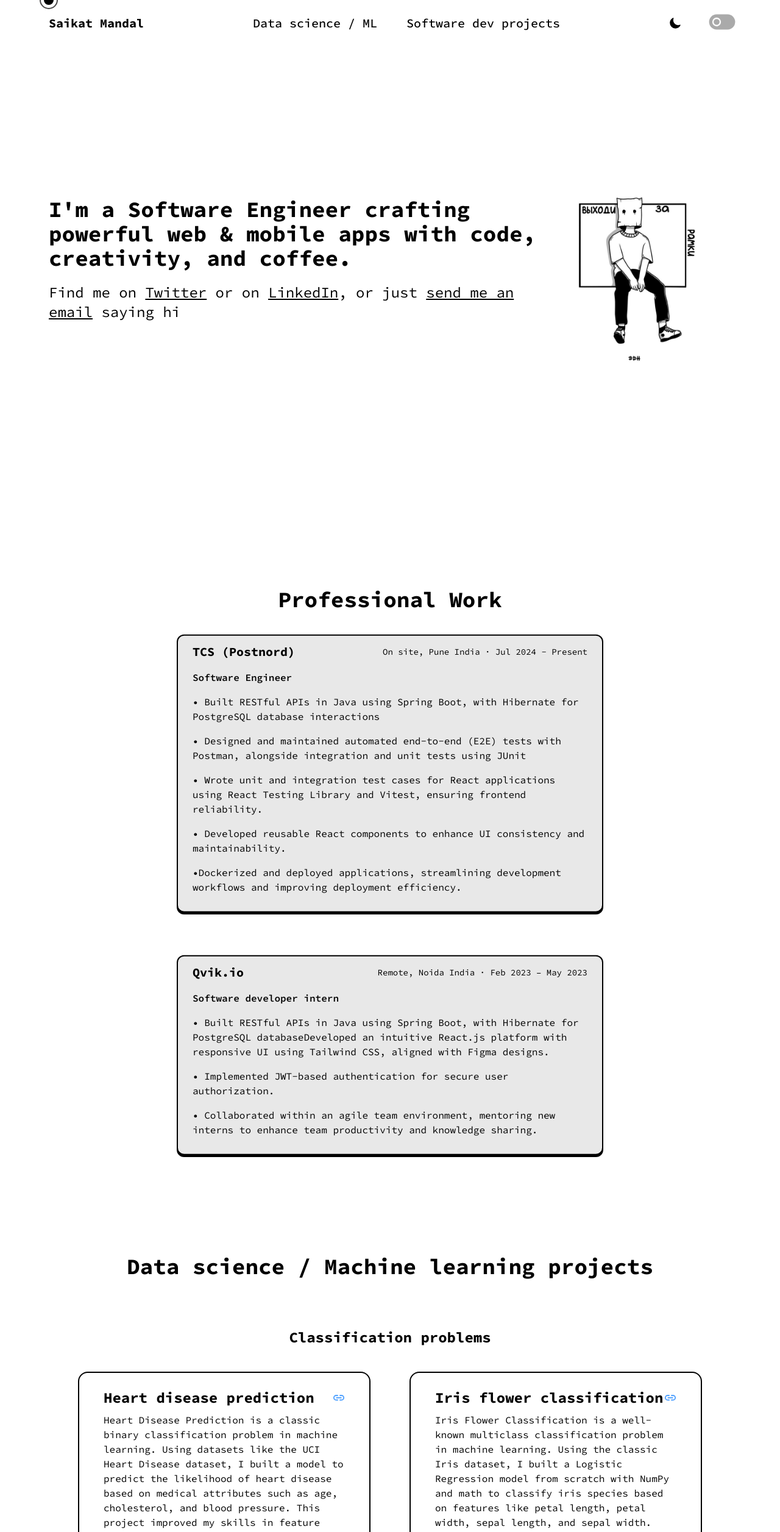
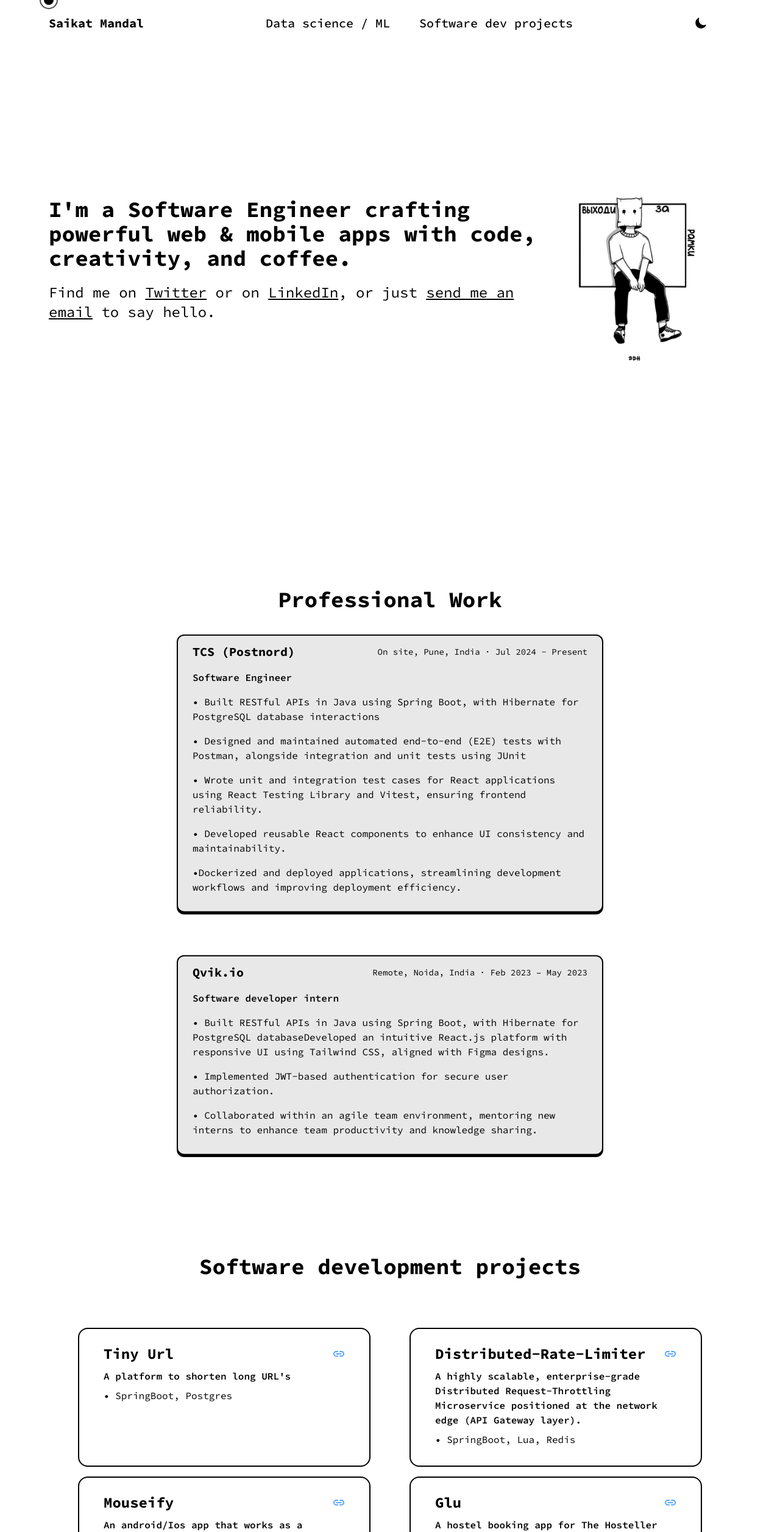
Before and after one commit to Saikat-Mandal/Portfolio-website, a Next.js app: page / in a window 1280 px wide. Shown: the top 2513 px of the page at 61% size. Built offline with nearby package versions, Linux system fonts and the light colour scheme.

Commit message:
updated portfolio

```diff
--- a/src/app/page.tsx
+++ b/src/app/page.tsx
@@ -11,67 +11,37 @@ import ProjectCard from "./components/ProjectCard";
 import { IoLinkSharp } from "react-icons/io5";
 import DotRing from "./components/Dotring/Dotring";
 import Card from "./components/Card";
-import { useState, useRef } from "react";
+import { useRef } from "react";
 import { motion } from "motion/react"
 import { useDarkMode } from "./context/DarkmodeContext";
 
 import { IoMdSunny } from "react-icons/io";
 import { IoMoon } from "react-icons/io5";
 
-// Content translations
 const content = {
-  en: {
   name: "Saikat Mandal",
   intro: "I'm a Software Engineer crafting powerful web & mobile apps with code, creativity, and coffee.",
   findMe: "Find me on",
   twitter: "Twitter",
   linkedin: "LinkedIn",
   emailMe: "send me an email",
-    saying: "saying hi",
   professionalWorkTitle: "Professional Work",
   postnordTitle: "TCS (Postnord)",
-    postnordLocation: "On site, Pune India · Jul 2024 - Present",
+  postnordLocation: "On site, Pune, India · Jul 2024 - Present",
   postnordPosition: "Software Engineer",
   qvikTitle: "Qvik.io",
-    qvikLocation: "Remote, Noida India · Feb 2023 – May 2023",
+  qvikLocation: "Remote, Noida, India · Feb 2023 – May 2023",
   qvikPosition: "Software developer intern",
   codeWorkTitle: "Software development projects",
   askItTitle: "Ask it",
   askItDesc: "A Q/A platform for engineers to share doubts and answers",
   fileupTitle: "Fileup",
-    fileupDesc: "A file storage platform similar to Gdrive / icloud",
+  fileupDesc: "A file storage platform similar to Google Drive or iCloud",
   gluTitle: "Glu",
-    gluDesc: "A hostel booking app for The hosteller",
+  gluDesc: "A hostel booking app for The Hosteller",
   yourBlogsTitle: "Your Blogs",
   yourBlogsDesc: "A blogging platform for everyone",
-    madeWith: "Made with <3 Arigatou!"
-  },
-  jp: {
-    name: "サイカット・マンダル",
-    intro: "コード、創造性、そしてコーヒーで強力なウェブ＆モバイルアプリを作るソフトウェアエンジニアです。",
-    findMe: "私を見つける",
-    twitter: "Twitter",
-    linkedin: "LinkedIn",
-    emailMe: "メールを送る",
-    saying: "こんにちは！",
-    professionalWorkTitle: "プロフェッショナルワーク",
-    postnordTitle: "Postnord (TCS)",
-    postnordLocation: "オンサイト、インド・プネ · 2024年7月 - 現在",
-    postnordPosition: "ソフトウェアエンジニア",
-    qvikTitle: "Qvik.io",
-    qvikLocation: "リモート、インド・ノイダ · 2023年2月 – 2023年5月",
-    qvikPosition: "ソフトウェア開発インターン",
-    codeWorkTitle: "コード作品",
-    askItTitle: "Ask it",
-    askItDesc: "エンジニアが疑問と回答を共有するためのQ/Aプラットフォーム",
-    fileupTitle: "Fileup",
-    fileupDesc: "GdriveやiCloudに似たファイルストレージプラットフォーム",
-    gluTitle: "Glu",
-    gluDesc: "The hostellerのためのホステル予約アプリ",
-    yourBlogsTitle: "Your Blogs",
-    yourBlogsDesc: "すべての人のためのブログプラットフォーム",
-    madeWith: "愛を込めて作りました <3 ありがとう！"
-  }
+  madeWith: "Made with love"
 };
 
 
@@ -83,8 +53,6 @@ export default function Home() {
 
   const { darkModeEnabled, toggleDarkMode } = useDarkMode();
 
-  // State to track current language
-  const [language, setLanguage] = useState<"en" | "jp">("en");
   const MLref = useRef<HTMLDivElement>(null);
   const SoftwareRef = useRef<HTMLDivElement>(null);
 
@@ -95,21 +63,38 @@ export default function Home() {
     SoftwareRef.current?.scrollIntoView({ behavior: "smooth" });
   };
 
-
-  // Toggle between languages
-  const changeLanguage = () => {
-    const newLanguage = language === "en" ? "jp" : "en";
-    setLanguage(newLanguage);
+  const setDarkMode = () => {
+    toggleDarkMode();
   };
 
-  const setDarkMode = () => {
-    toggleDarkMode()
-  }
+  const t = content;
 
-
-  // Get current content based on language
-  const t = content[language];
-
+  const softwareProjects = [
+    {
+      title: "Tiny Url",
+      description: "A platform to shorten long URL's",
+      link: "https://github.com/Saikat-Mandal/TinyUrl",
+      stack: "SpringBoot, Postgres"
+    },
+    {
+      title: "Distributed-Rate-Limiter",
+      description: "A highly scalable, enterprise-grade Distributed Request-Throttling Microservice positioned at the network edge (API Gateway layer).",
+      link: "https://github.com/Saikat-Mandal/Dropbox-2.0",
+      stack: "SpringBoot, Lua, Redis"
+    },
+    {
+      title: "Mouseify",
+      description: "An android/Ios app that works as a touchpad for computer wirelessly",
+      link: "https://github.com/Saikat-Mandal/Mousepad-websocket",
+      stack: "React native Expo, SpringBoot , Socket.io"
+    },
+    {
+      title: t.gluTitle,
+      description: t.gluDesc,
+      link: "https://github.com/Saikat-Mandal/Hostel-backend",
+      stack: "React native, expo, spring boot, postgres"
+    },
+  ];
 
   const sendMail = () => {
     window.location.href = "mailto:works.saikat@gmail.com";
@@ -136,24 +121,9 @@ export default function Home() {
         </div>
 
         <div className="flex gap-x-3">
-          {darkModeEnabled ?
-            (<button className="mr-10 text-xl" onClick={setDarkMode}>{<IoMdSunny />}</button>) :
-            (<button className="mr-10 text-xl" onClick={setDarkMode}>{<IoMoon />}</button>)}
-          <div >
-            <input onChange={changeLanguage} id="check" type="checkbox" checked={language === "jp"} readOnly />
-
-            <label className="switch" htmlFor="check">
-              <svg viewBox="0 0 212.4992 84.4688" overflow="visible">
-                <path
-                  pathLength="360"
-                  fill="none"
-                  stroke="currentColor"
-                  d="M 42.2496 0 A 42.24 42.24 90 0 0 0 42.2496 A 42.24 42.24 90 0 0 42.2496 84.4688 A 42.24 42.24 90 0 0 84.4992 42.2496 A 42.24 42.24 90 0 0 42.2496 0 A 42.24 42.24 90 0 0 0 42.2496 A 42.24 42.24 90 0 0 42.2496 84.4688 L 170.2496 84.4688 A 42.24 42.24 90 0 0 212.4992 42.2496 A 42.24 42.24 90 0 0 170.2496 0 A 42.24 42.24 90 0 0 128 42.2496 A 42.24 42.24 90 0 0 170.2496 84.4688 A 42.24 42.24 90 0 0 212.4992 42.2496 A 42.24 42.24 90 0 0 170.2496 0 L 42.2496 0"
-                ></path>
-              </svg>
-            </label>
-          </div>
-
+          <button className="mr-10 text-xl" onClick={setDarkMode}>
+            {darkModeEnabled ? <IoMdSunny /> : <IoMoon />}
+          </button>
         </div>
       </div>
 
@@ -164,8 +134,10 @@ export default function Home() {
           transition={{ duration: 0.6, ease: "easeOut" }}
         >
           <p className="text-4xl md:text-4xl font-bold">{t.intro}</p>
-          <p className="md:text-2xl my-5">{t.findMe} <Link target="_blank" href="https://x.com/saikat_07_" className={`underline ${changeColor}`}>{t.twitter}</Link> or on <Link target="_blank" href="https://www.linkedin.com/in/saikat-mandal-310ab61b0/" className={`underline ${changeColor}`}>{t.linkedin}</Link>,
-            or just <span onClick={sendMail} className={`underline ${changeColor}`}>{t.emailMe}</span> {t.saying}</p>
+          <p className="md:text-2xl my-5">
+            {t.findMe} <Link target="_blank" href="https://x.com/saikat_07_" className={`underline ${changeColor}`}>{t.twitter}</Link> or on <Link target="_blank" href="https://www.linkedin.com/in/saikat-mandal-310ab61b0/" className={`underline ${changeColor}`}>{t.linkedin}</Link>,
+            or just <span onClick={sendMail} className={`underline ${changeColor}`}>{t.emailMe}</span> to say hello.
+          </p>
         </motion.div>
         <motion.div
           initial={{ opacity: 0, y: -20 }}
@@ -233,6 +205,26 @@ export default function Home() {
       </div>
 
       {/* projects  */}
+
+       {/* software dev */}
+      <div ref={SoftwareRef} className="">
+        <h1 className="text-2xl font-bold mb-20 mt-40 text-center md:text-4xl">{t.codeWorkTitle}</h1>
+
+        <div className="flex flex-wrap gap-4 max-w-5xl w-full justify-between mx-auto mb-10">
+          {softwareProjects.map((project) => (
+            <ProjectCard key={project.title}>
+              <div className="flex items-center justify-between">
+                <p className="text-2xl font-bold">{project.title}</p>
+                <Link target="_blank" href={project.link}>
+                  <IoLinkSharp className="text-blue-400 text-xl hover:scale-150 transition-all duration-300" />
+                </Link>
+              </div>
+              <p className="font-semibold my-2">{project.description}</p>
+              <p>• {project.stack}</p>
+            </ProjectCard>
+          ))}
+        </div>
+      </div>
 
       {/* data science and machine learning  */}
       <div ref={MLref} >
@@ -324,53 +316,6 @@ export default function Home() {
 
       </div>
 
-      {/* software dev */}
-      <div ref={SoftwareRef} className="">
-        <h1 className="text-2xl font-bold mb-20 mt-40 text-center md:text-4xl">{t.codeWorkTitle}</h1>
-
-        <div className="flex flex-wrap gap-4 max-w-5xl w-full justify-between  mx-auto mb-10">
-          <ProjectCard>
-            <div className="flex items-center justify-between">
-              <p className="text-2xl font-bold">{t.askItTitle}</p>
-              <Link target="_blank" href="https://github.com/Saikat-Mandal/Snipcode.io">  <IoLinkSharp className="text-blue-400 text-xl hover:scale-150 transition-all duration-300" /></Link>
-            </div>
-            <p className="font-semibold my-2">{t.askItDesc}</p>
-            <p>• Reactjs, Nodejs, mongoDb</p>
-          </ProjectCard>
-
-          <ProjectCard>
-            <div className="flex items-center justify-between">
-              <p className="text-2xl font-bold">{t.fileupTitle}</p>
-              <Link target="_blank" href="https://github.com/Saikat-Mandal/Dropbox-2.0">  <IoLinkSharp className="text-blue-400 text-xl hover:scale-150 transition-all duration-300" /></Link>
-            </div>
-            <p className="font-semibold my-2">{t.fileupDesc}</p>
-            <p>• Reactjs, firebase auth, firebase storage</p>
-          </ProjectCard>
-        </div>
-
-
-        <div className="flex flex-wrap gap-4 max-w-5xl w-full justify-between mx-auto mb-10">
-          <ProjectCard>
-            <div className="flex items-center justify-between">
-              <p className="text-2xl font-bold">{t.gluTitle}</p>
-              <Link target="_blank" href="https://github.com/Saikat-Mandal/Hostel-backend">  <IoLinkSharp className="text-blue-400 text-xl hover:scale-150 transition-all duration-300" /></Link>
-            </div>
-            <p className="font-semibold my-2">{t.gluDesc}</p>
-            <p>• React native, expo, spring boot , postgres</p>
-          </ProjectCard>
-
-          <ProjectCard>
-            <div className="flex items-center justify-between">
-              <p className="text-2xl font-bold">{t.yourBlogsTitle}</p>
-              <Link target="_blank" href="https://github.com/Saikat-Mandal/Blog-website">  <IoLinkSharp className="text-blue-400 text-xl hover:scale-150 transition-all duration-300" /></Link>
-            </div>
-            <p className="font-semibold my-2">{t.yourBlogsDesc}</p>
-            <p>• ejs, nodejs, mongoDb</p>
-          </ProjectCard>
-        </div>
-
-      </div>
-
       {/* footer  */}
       <footer className="py-10 flex items-center justify-between">
         <div className="flex items-center">
@@ -378,7 +323,7 @@ export default function Home() {
           <Link target="_blank" href="https://github.com/Saikat-Mandal"><LuGithub className="text-3xl ml-6 hover:scale-105" /></Link>
           <Link target="_blank" href="https://discord.com/channels/_saikat07"><RiDiscordLine className="text-3xl ml-6 hover:scale-105" /></Link>
         </div>
-        <p className="text-xs md:text-base">{t.madeWith}</p>
+        <p className="text-xs md:text-base">Made with ♡ Arigatou!</p>
       </footer>
     </div>
   );
```
Lines whose indentation alone changed are shown as unchanged.
